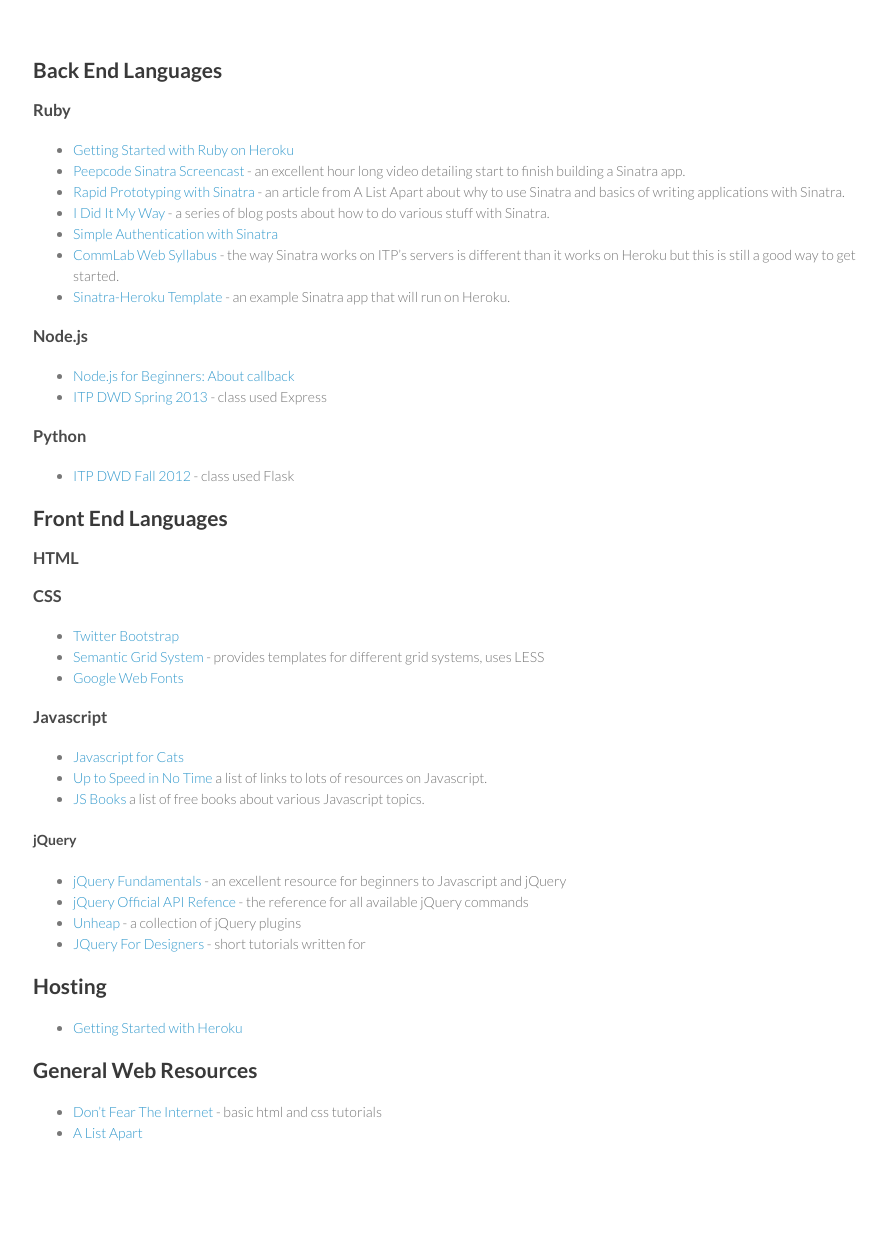
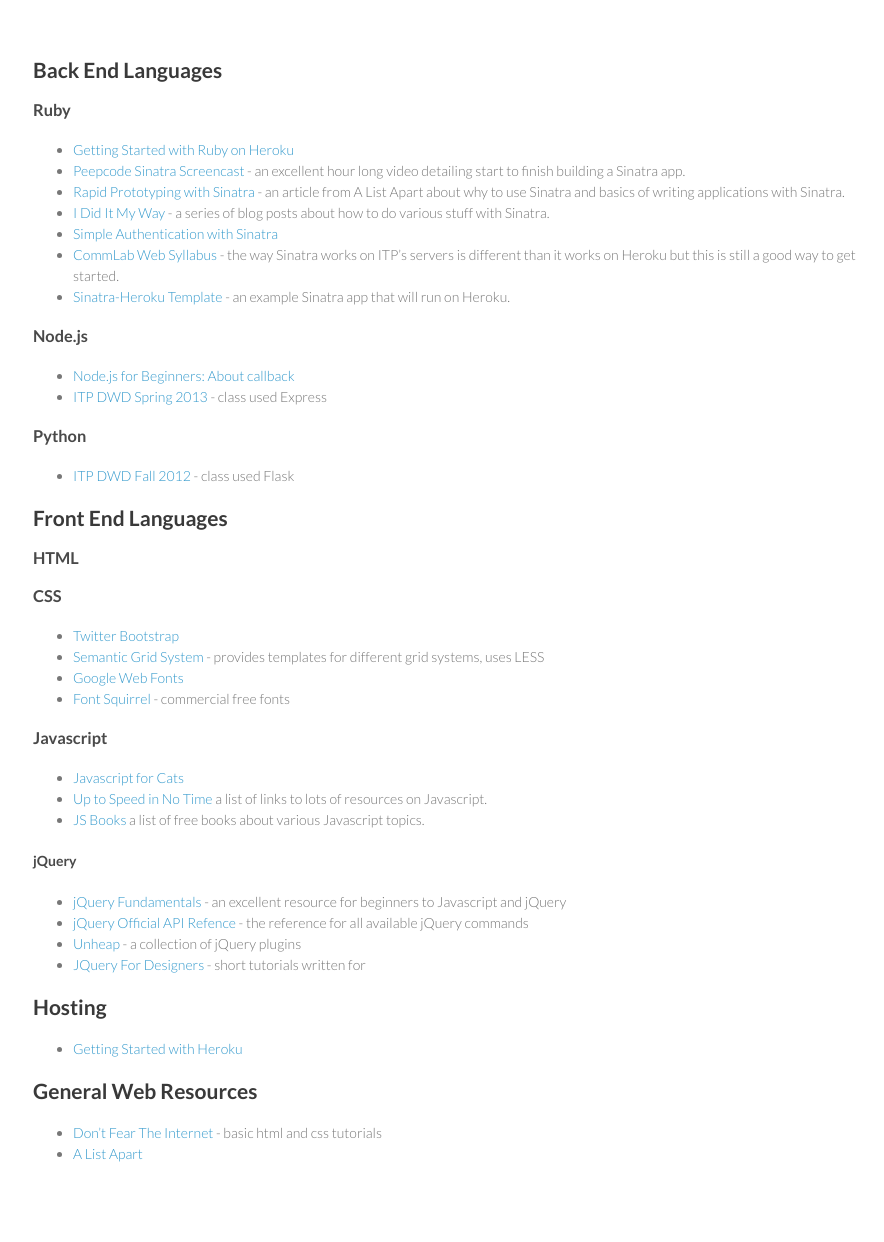
Before and after one commit to itpresidents/itpresidents.github.com, a Jekyll site: the page built from resources/web.md, in a window 1280 px wide. Shown: the whole page, without its empty margins (177-1061 px from the left). Built offline with Jekyll 4.4.1, drawn with Linux system fonts in a browser that asks for light colours; Markdown is read by kramdown in place of the engine named in the settings; before the commit the page ends 1221 px from its top, so only the background shows below that.

Commit message:
Update resources/web.md

```diff
--- a/resources/web.md
+++ b/resources/web.md
@@ -31,6 +31,7 @@
 - [Twitter Bootstrap](http://twitter.github.com/bootstrap/)
 - [Semantic Grid System](http://semantic.gs/) - provides templates for different grid systems, uses LESS
 - [Google Web Fonts](http://www.google.com/webfonts#)
+- [Font Squirrel](http://www.fontsquirrel.com/) - commercial free fonts
 
 ### Javascript
 
```
